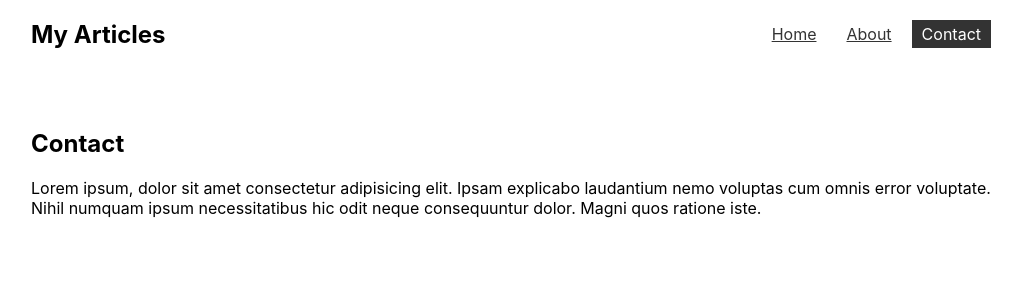
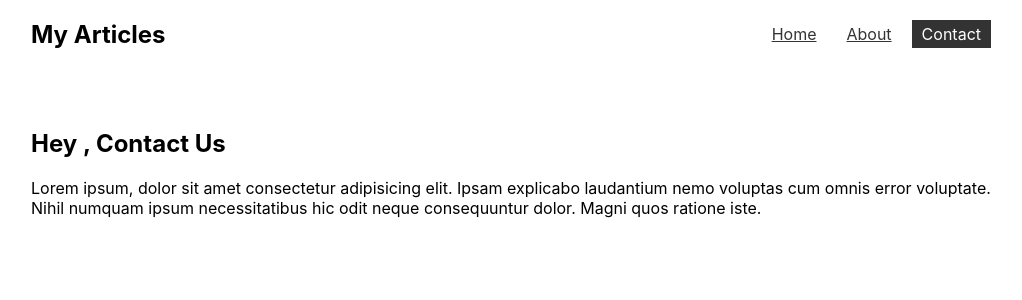
Before and after one commit to elvan/multi-page-app-react-routing, a React (Create React App) app: page /contact in a window 1280 px wide. Shown: the top 300 px of the page, without its empty margins (129-1151 px from the left). Built offline with nearby package versions, Linux system fonts and the light colour scheme.

Commit message:
query parameters

```diff
--- a/src/pages/Contact.js
+++ b/src/pages/Contact.js
@@ -1,7 +1,15 @@
+import { useLocation } from 'react-router-dom';
+
 export default function Contact() {
+  const queryString = useLocation().search;
+  // console.log(queryString)
+
+  const queryParams = new URLSearchParams(queryString);
+  const name = queryParams.get('name');
+
   return (
     <div>
-      <h2>Contact</h2>
+      <h2>Hey {name}, Contact Us</h2>
       <p>
         Lorem ipsum, dolor sit amet consectetur adipisicing elit. Ipsam
         explicabo laudantium nemo voluptas cum omnis error voluptate. Nihil
```
